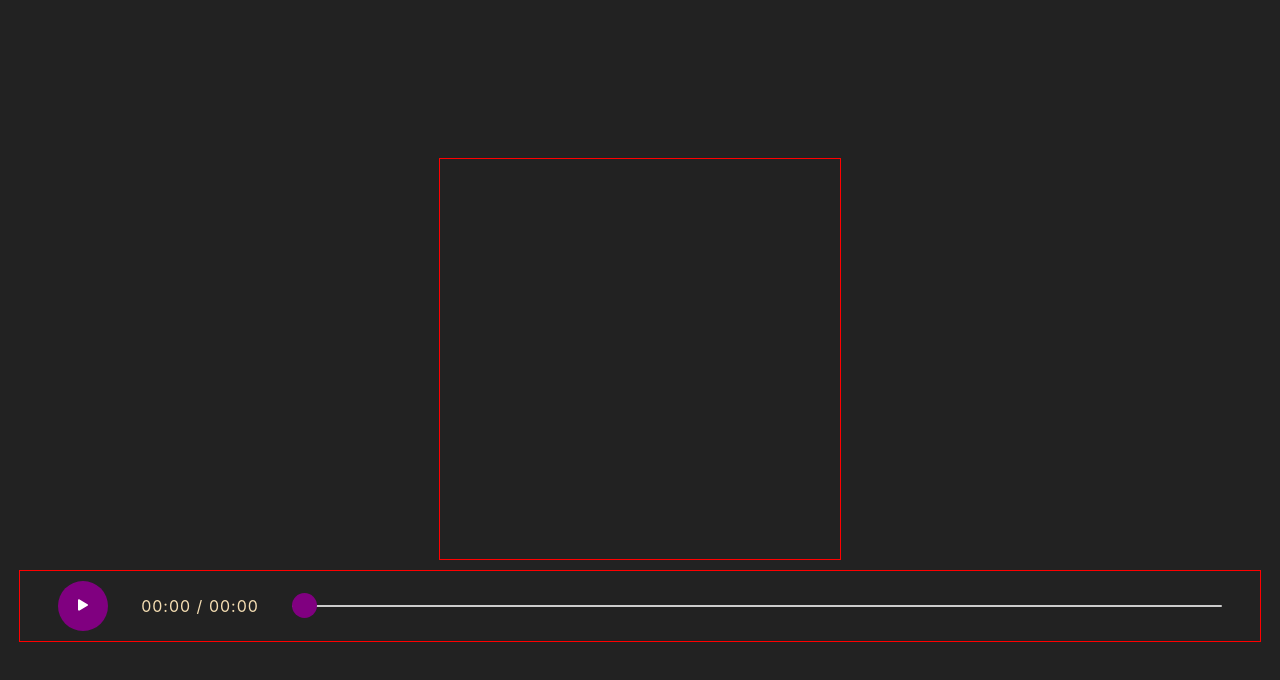
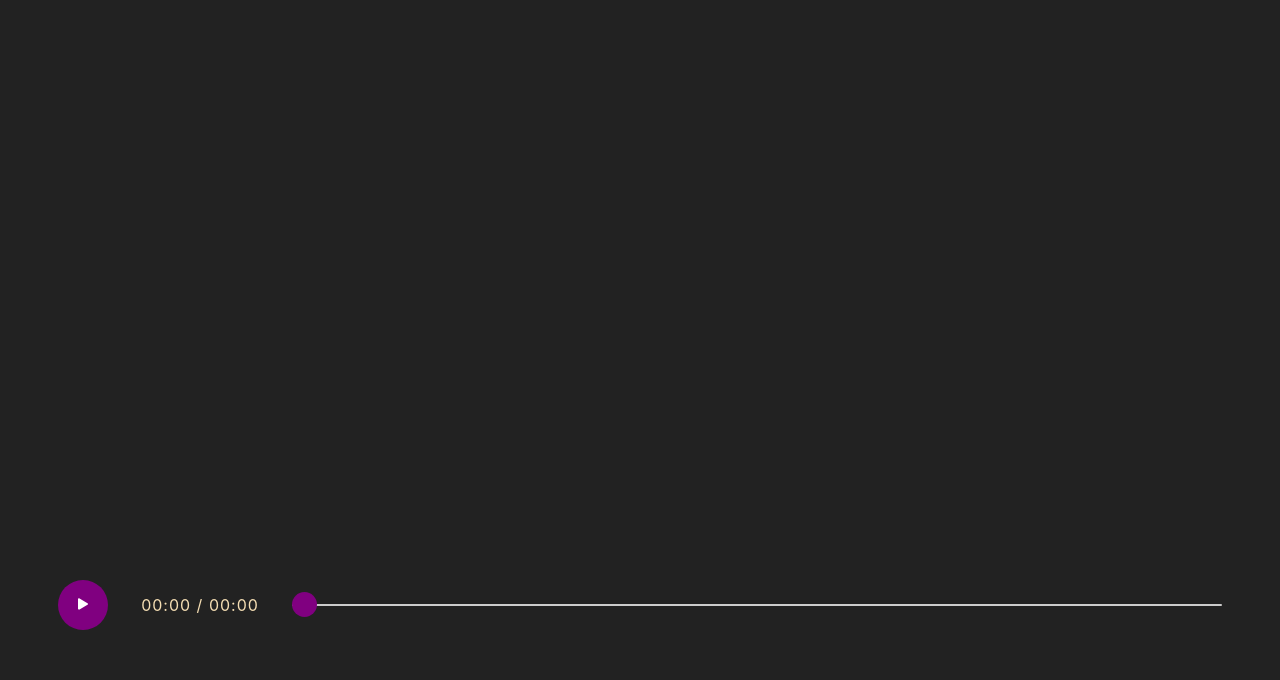
Before and after one commit to ChinmayMoghe/audioVisualizer, a React (Vite) app: page / in a window 1280 px wide. Shown: the top 680 px of the page. Built offline with nearby package versions, Linux system fonts and the light colour scheme.

Commit message:
symmetric visualizer

```diff
--- a/src/App.css
+++ b/src/App.css
@@ -5,6 +5,7 @@
   gap: 1rem 0;
   justify-items: center;
   align-content: center;
-  background-color: #222;
+  background-color: #222
+  ;
   color:wheat;
 }
--- a/src/App.tsx
+++ b/src/App.tsx
@@ -2,7 +2,7 @@ import React, { useRef, useState, useEffect } from 'react';
 import './App.css'
 import Canvas from './components/Canvas';
 import Controls from './components/Controls';
-import FeelGood from './assets/Syn Cole - Feel Good [NCS Release].webm';;
+import FeelGood from './assets/Syn Cole - Feel Good [NCS Release].webm';
 
 function App() {
   const audioRef = useRef<HTMLAudioElement>(null);
@@ -31,6 +31,7 @@ function App() {
         if (source.current && analyser.current && audioCtx.current) {
           source.current.connect(analyser.current);
           analyser.current.connect(audioCtx.current.destination);
+          analyser.current.fftSize = 128;
         }
       }
     }
@@ -42,12 +43,19 @@ function App() {
     }
   };
 
+  const changePlayState = (state: Boolean) => {
+    if (state !== undefined) {
+      setPlaying(state);
+    } else {
+      setPlaying(prevPlayState => !prevPlayState);
+    }
+  }
 
   return (
     <div className="App">
       <audio ref={audioRef} src={FeelGood} preload="metadata" onLoadedMetadata={loadedMetadata} />
-      <Canvas width={400} height={400} playing={playing} analyzer={analyser.current} />
-      <Controls track={track} playing={playing} setPlaying={setPlaying} duration={duration} createAudioContext={createAudioContext} />
+      <Canvas width={800} height={400} paused={track?.paused} analyzer={analyser.current} />
+      <Controls track={track} playing={playing} changePlayState={changePlayState} duration={duration} createAudioContext={createAudioContext} />
     </div>
   )
 }
--- a/src/components/Canvas/index.tsx
+++ b/src/components/Canvas/index.tsx
@@ -6,14 +6,14 @@ const Canvas = (props: canvasProps) => {
   const canvasRef = useRef<HTMLCanvasElement>(null);
   const canvasCtx = useRef<CanvasRenderingContext2D | null>(null);
   const visualizerAnimationRef = useRef<number>(0);
-  const { playing, analyzer, ...rest } = props;
+  const { paused, analyzer, ...rest } = props;
   const [barWidth, setbarWidth] = useState(0);
   const barHeight = useRef<number>(0);
   useEffect(() => {
     if (barWidth === 0) {
       if (analyzer && canvasRef.current) {
         // set bar width if not set to any width
-        setbarWidth(canvasRef.current.width / analyzer.frequencyBinCount);
+        setbarWidth((canvasRef.current.width / 2) / analyzer.frequencyBinCount);
       }
       if (canvasRef.current) {
         canvasCtx.current = canvasRef.current.getContext("2d");
@@ -22,7 +22,6 @@ const Canvas = (props: canvasProps) => {
   }, [analyzer]);
   useEffect(() => {
     const animate = () => {
-      console.log('played');
       if (analyzer) {
         const dataArr = new Uint8Array(analyzer.frequencyBinCount);
         analyzer.getByteFrequencyData(dataArr);
@@ -30,6 +29,10 @@ const Canvas = (props: canvasProps) => {
         visualizerAnimationRef.current = requestAnimationFrame(animate);
       }
     };
+    const getColor = (barHeight: number, idx: number) => {
+      const [r, g, b] = [barHeight, idx / 2, idx * barHeight / 30];
+      return `rgb(${r},${g},${b})`;
+    }
     const drawVisualizer = (bufferLength: number, barWidth: number, barHeight: number, dataArr: Uint8Array) => {
       const ctx = canvasCtx.current;
       const canvas = canvasRef.current;
@@ -37,19 +40,26 @@ const Canvas = (props: canvasProps) => {
         ctx.clearRect(0, 0, canvas.width, canvas.height);
         for (let i = 0; i < bufferLength; i++) {
           let xpos = i * barWidth;
-          barHeight = dataArr[i] * 2;
-          ctx.fillStyle = "white"
-          ctx.fillRect(xpos, canvas.height - barHeight, barWidth, barHeight);
+          barHeight = -(dataArr[i] * 2 > canvas.height ? dataArr[i] * 2 - canvas.height / 2 : dataArr[i]);
+          ctx.fillStyle = getColor(Math.abs(barHeight), i);
+          ctx.fillRect((canvas.width / 2) + xpos, canvas.height, barWidth, barHeight);
+        }
+        for (let i = 0; i < bufferLength; i++) {
+          let xpos = i * barWidth;
+          barHeight = -(dataArr[i] * 2 > canvas.height ? dataArr[i] * 2 - canvas.height / 2 : dataArr[i]);
+          ctx.fillStyle = getColor(Math.abs(barHeight), i);
+          ctx.fillRect((canvas.width / 2) - xpos, canvas.height, barWidth, barHeight);
         }
       }
     };
-    if (playing) {
-      console.log('is playing');
-      animate();
-    } else {
-      cancelAnimationFrame(visualizerAnimationRef.current);
+    if (paused) {
+      if (visualizerAnimationRef.current !== 0) {
+        console.log("cancelled animation");
+        cancelAnimationFrame(visualizerAnimationRef.current);
+      }
     }
-  }, [playing]);
+    animate();
+  }, [paused, visualizerAnimationRef.current]);
   return (<CanvasElement ref={canvasRef} {...rest} />)
 };
 
--- a/src/components/Canvas/interface.ts
+++ b/src/components/Canvas/interface.ts
@@ -1,5 +1,5 @@
 export interface canvasProps
   extends React.CanvasHTMLAttributes<HTMLCanvasElement> {
-  playing: Boolean;
+  paused: Boolean | undefined;
   analyzer: AnalyserNode | undefined;
 }
--- a/src/components/Canvas/style.ts
+++ b/src/components/Canvas/style.ts
@@ -1,6 +1,4 @@
 import styled from 'styled-components';
 
-const CanvasElement = styled.canvas`
-  border:1px solid red
-`;
+const CanvasElement = styled.canvas``;
 export default CanvasElement;
--- a/src/components/Controls/index.tsx
+++ b/src/components/Controls/index.tsx
@@ -8,7 +8,7 @@ import {
   PauseIcon,
 } from './style';
 import Seek from '../Seek';
-const Controls = ({ track, playing, setPlaying, duration, createAudioContext }: ControlsInterface) => {
+const Controls = ({ track, playing, changePlayState, duration, createAudioContext }: ControlsInterface) => {
   const [currentTime, setCurrentTime] = useState(0);
   const animationRef = useRef<number>(0);
   const updatePlayState = () => {
@@ -16,12 +16,12 @@ const Controls = ({ track, playing, setPlaying, duration, createAudioContext }:
       setCurrentTime(track?.currentTime);
     }
     if (track?.ended) {
-      setPlaying(false);
+      changePlayState(false);
     }
     animationRef.current = startAnimation();
   };
 
-  const changePlayState = () => {
+  const playAction = () => {
     if (!track) return;
     if (playing) {
       track.pause();
@@ -31,7 +31,7 @@ const Controls = ({ track, playing, setPlaying, duration, createAudioContext }:
       animationRef.current = startAnimation();
     };
     createAudioContext();
-    setPlaying((prevVal: Boolean) => !prevVal);
+    changePlayState();
   };
 
   const prefixZero = (num: number): string => num > 9 ? `${num}` : `0${num}`;
@@ -54,7 +54,7 @@ const Controls = ({ track, playing, setPlaying, duration, createAudioContext }:
 
   return (
     <Container>
-      <PlayButton onClick={changePlayState}>
+      <PlayButton onClick={playAction}>
         {playing ? <PauseIcon /> : <PlayIcon />}
       </PlayButton>
       <TimeStamp><span>{formatDuration(currentTime)}</span> / <span>{formatDuration(duration)}</span></TimeStamp>
--- a/src/components/Controls/interface.ts
+++ b/src/components/Controls/interface.ts
@@ -2,6 +2,6 @@ export interface ControlsInterface {
   track: HTMLAudioElement | undefined;
   duration: number;
   playing: Boolean;
-  setPlaying: Function;
+  changePlayState: Function;
   createAudioContext: Function;
 }
--- a/src/components/Controls/style.ts
+++ b/src/components/Controls/style.ts
@@ -1,13 +1,9 @@
 import styled from 'styled-components';
-import {
-  BsFillPlayFill,
-  BsPauseFill,
-} from 'react-icons/bs';
+import { BsFillPlayFill, BsPauseFill } from 'react-icons/bs';
 import { showPointer } from '../../common/styles';
 
 export const Container = styled.div`
   // Remove borders
-  border: 1px solid red;
   display: flex;
   align-items: center;
   justify-content: space-evenly;
@@ -22,7 +18,7 @@ export const PlayButton = styled.button`
   height: 5rem;
   border-radius: 50%;
   background-color: purple;
-  border:1px solid transparent;
+  border: 1px solid transparent;
 `;
 
 export const TimeStamp = styled.span`
@@ -32,10 +28,10 @@ export const TimeStamp = styled.span`
 export const PlayIcon = styled(BsFillPlayFill)`
   width: 2rem;
   height: 2rem;
-  color:white;
+  color: white;
 `;
 export const PauseIcon = styled(BsPauseFill)`
   width: 2rem;
   height: 2rem;
-  color:white;
+  color: white;
 `;
```
